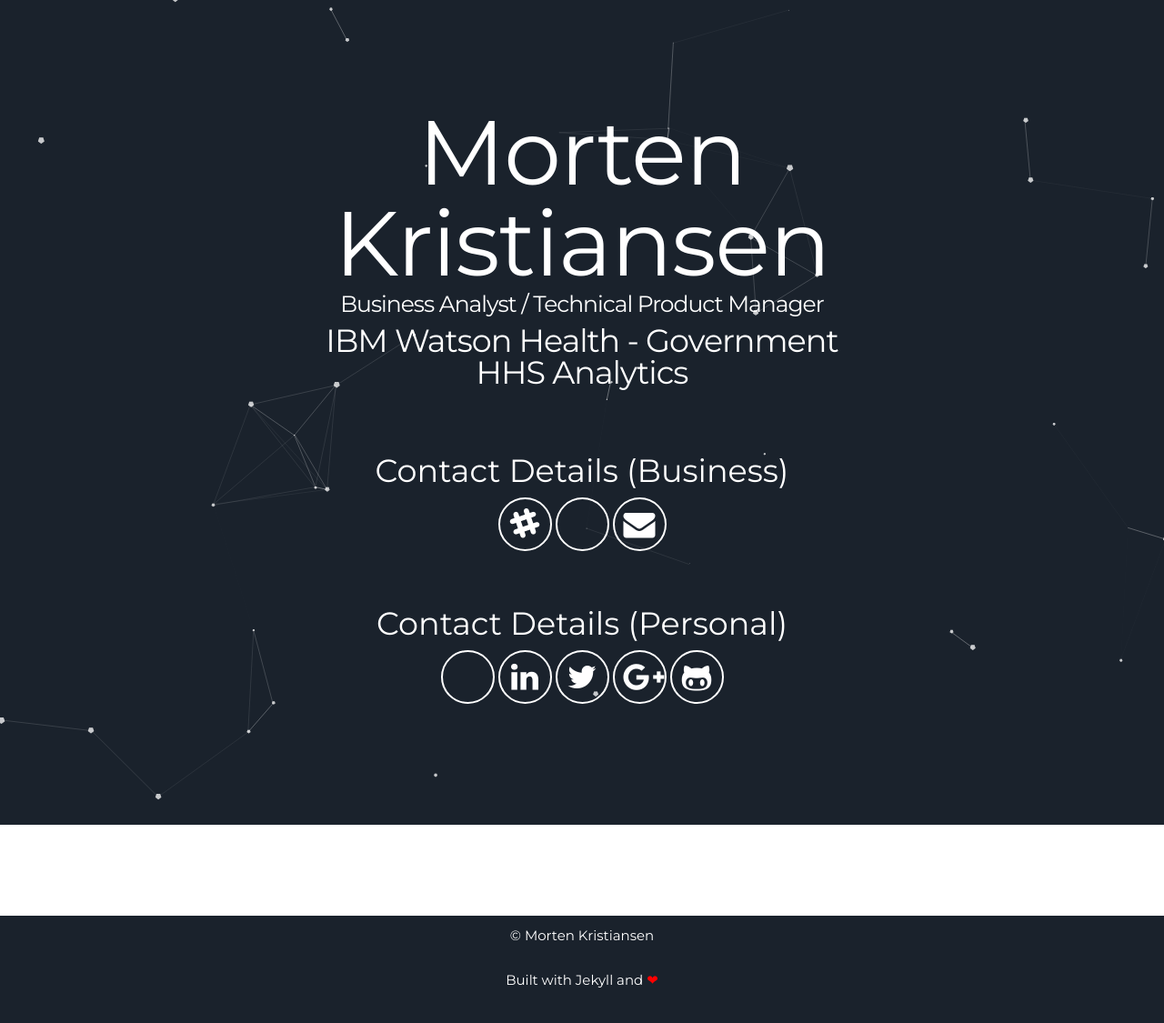
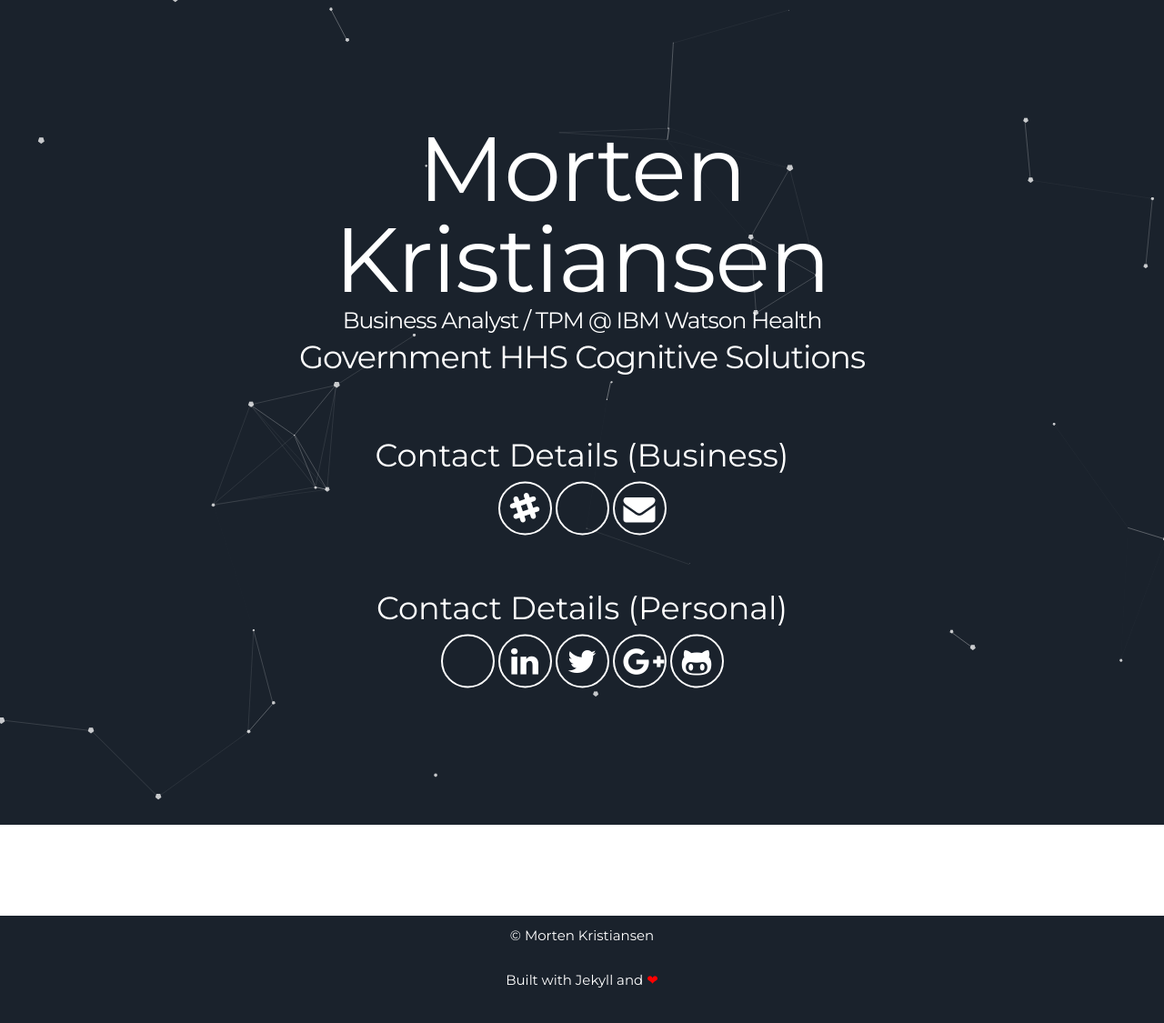
Before and after one commit to mkristiansen/Me, a Jekyll site: the page built from index.html, in a window 1280 px wide. Shown: the whole page at 91% size. Built offline with Jekyll 4.4.1, drawn with Linux system fonts in a browser that asks for light colours; a style sheet for code colours, icons or effects is not loaded.

Commit message:
Update title and org

```diff
--- a/_config.yml
+++ b/_config.yml
@@ -7,8 +7,9 @@ url: '' # the base hostname & protocol for your site e.g. http://willianjusten.c
 # User settings
 username: Morten Kristiansen
 user_description: Working with offering management and development to create and support a quality culture. Setting the strategy, goals and direction for quality activities embedded in the SDLC in order to support the business in delivering new analytics offerings to new global markets.
-user_title: Business Analyst / Technical Product Manager
-user_org: IBM Watson Health - Government HHS Analytics
+user_title: Business Analyst / TPM @ IBM Watson Health
+user_company:
+user_org: Government HHS Cognitive Solutions
 email: morten@ie.ibm.com
 twitter_username: mrkristiansen
 linkedin_username: mrkristiansen
```
